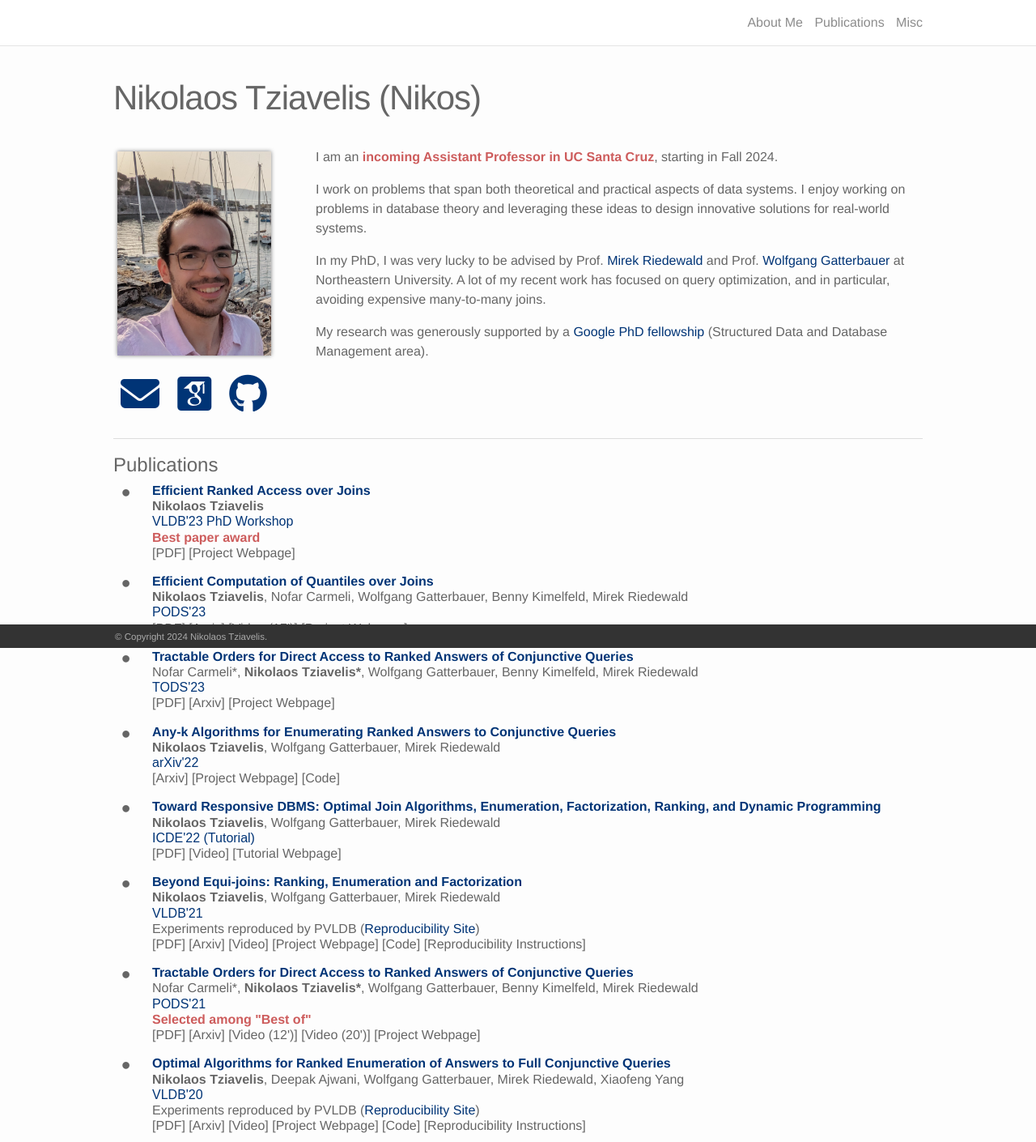
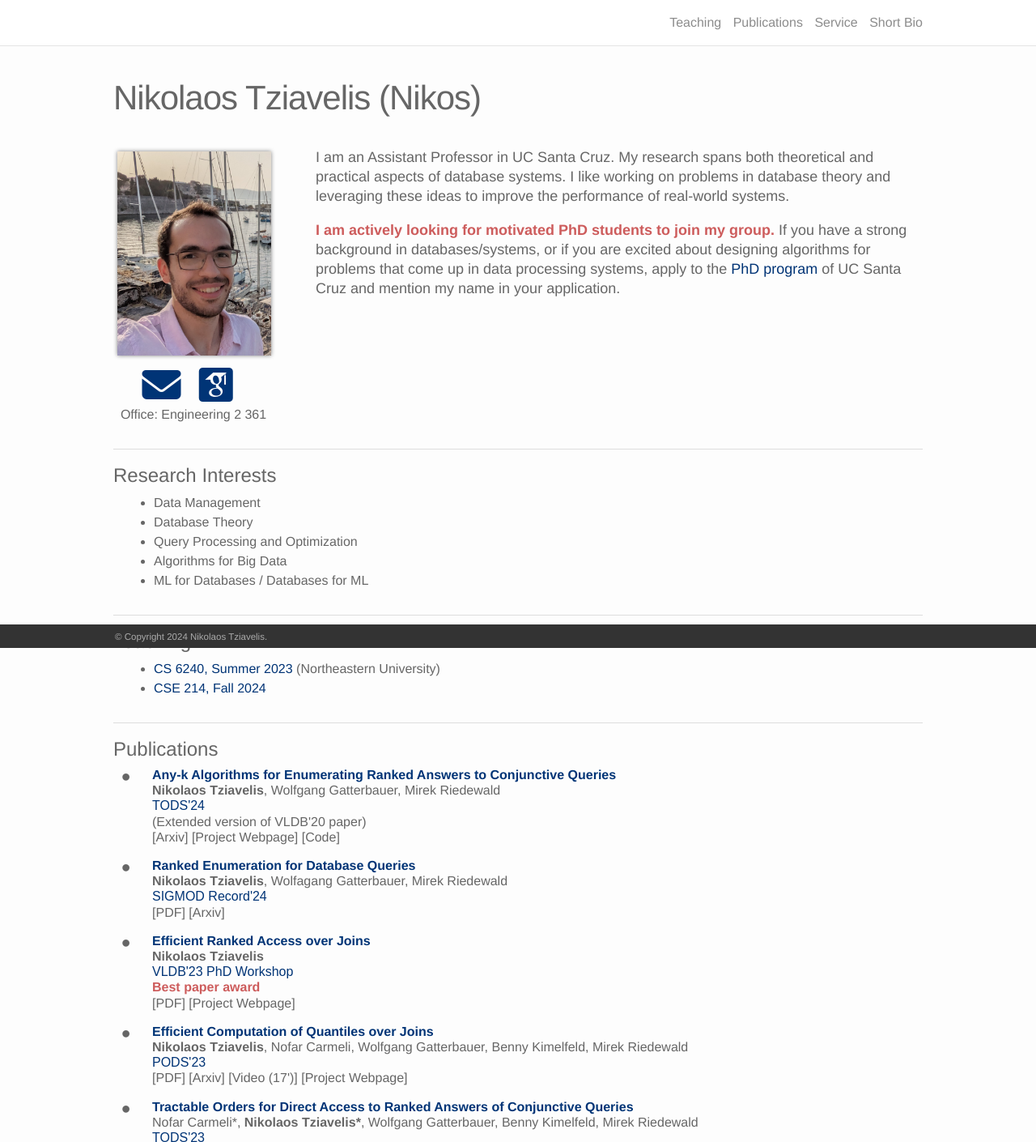
Before and after one commit to ntzia/ntzia.github.io, a plain HTML site: page index.html in a window 1280 px wide. Shown: the top 1410 px of the page at 81% size. Drawn offline with Linux system fonts and the light colour scheme; files whose address does not match are found by name.

Commit message:
assistant prof

```diff
--- a/index.html
+++ b/index.html
@@ -8,7 +8,6 @@
 
   <title>Nikolaos Tziavelis</title>
   <meta name="description" content="Personal Website of Nikolaos Tziavelis.">
-  <!-- Styling based on https://github.com/bogoli/-folio. -->
 
   <link rel="stylesheet" href="css/main.css">
   <script src="https://kit.fontawesome.com/d9d0e8a5bb.js" crossorigin="anonymous"></script>
@@ -26,11 +25,13 @@
 
       <div class="trigger">
 
-        <a class="page-link" href="#about">About Me</a>
+        <a class="page-link" href="#teaching">Teaching</a>
 
         <a class="page-link" href="#publications">Publications</a>
 
-        <a class="page-link" href="#misc">Misc</a>
+        <a class="page-link" href="#service">Service</a>
+
+        <a class="page-link" href="#bio">Short Bio</a>
 
 
 
@@ -68,24 +69,30 @@
 
   </div>
 
+  <font size="4">
+	<p>
+    I am an Assistant Professor in UC Santa Cruz.
+    My research spans both theoretical and practical aspects of database systems.
+    I like working on problems in database theory and leveraging these ideas to improve the performance of real-world systems.
+    <!-- design innovative solutions for real-world systems. -->
 
-	<p>I am an <b>incoming Assistant Professor in UC Santa Cruz</b>, starting in Fall 2024.</p>
+  </p>
 
-  <p> I work on problems that span both theoretical and practical aspects of data systems.
-    I enjoy working on problems in database theory and leveraging these ideas to design innovative solutions for real-world systems.
-    </p>
+  <p><b>I am actively looking for motivated PhD students to join my group.</b>
+    If you have a strong background in databases/systems,
+    or if you are excited about designing algorithms for problems that come up in data processing systems,
+    apply to the <a href="https://grad.soe.ucsc.edu/cse">PhD program</a> of UC Santa Cruz and mention my name in your application.</b>
 
-    <p> In my PhD, I was very lucky to be advised by Prof. <a href="http://www.ccs.neu.edu/home/mirek/">Mirek Riedewald</a> and Prof. <a href="http://gatterbauer.name/">Wolfgang Gatterbauer</a> at Northeastern University.
-    A lot of my recent work has focused on query optimization, and in particular, avoiding expensive many-to-many joins.</p>
-    My research was generously supported by a <a href="https://research.google/outreach/phd-fellowship/recipients/">Google PhD fellowship</a> (Structured Data and Database Management area).</p>
+  </p>
+</font>
 
   <!-- &nbsp;&nbsp;&nbsp;&nbsp; -->
 
 	<div class="one">
 
-		&nbsp;
+		&nbsp;&nbsp;&nbsp;&nbsp;&nbsp;&nbsp;&nbsp;
 
-          <a href="mailto:tziavelis.n@northeastern.edu">
+          <a href="mailto:ntziavel@ucsc.edu">
             <i class="fas fa-envelope ai-3x"></i>
           </a>
 
@@ -95,12 +102,16 @@
             <i class="ai ai-google-scholar-square ai-3x"></i>
           </a>
 
+    <br>
+    &nbsp; Office: Engineering 2 361
 
-		&nbsp;&nbsp;&nbsp;
+  </div>
 
-          <a href="https://github.com/ntzia" target="_blank" rel="noopener">
+		<!-- &nbsp;&nbsp;&nbsp;
+         -->
+          <!-- <a href="https://github.com/ntzia" target="_blank" rel="noopener">
             <i class="fab fa-github ai-3x"></i>
-          </a>
+          </a> -->
 
 
 
@@ -132,12 +143,96 @@
 
 
     <div class="news">
+      <!-- <div style="margin-top: -60px; position: absolute;" id="publications"></div> -->
+
+      <h2>Research Interests</h2>
 
 
+      <ul>
+        <li>Data Management</li>
+        <li>Database Theory</li>
+        <li>Query Processing and Optimization</li>
+        <li>Algorithms for Big Data</li>
+        <li>ML for Databases / Databases for ML</li>
+      </ul>
+
+
+
+      <div class="news">
+        <div style="margin-top: -60px; position: absolute;" id="teaching"></div>
+
+        <h2>Teaching</h2>
+
+
+        <ul>
+          <li><a href="https://northeastern-datalab.github.io/CS6240-2023-Summer1/">CS 6240, Summer 2023</a> (Northeastern University)</li>
+          <li><a href="https://courses.engineering.ucsc.edu/courses/cse214/">CSE 214, Fall 2024</a></li>
+        </ul>
+
+
+    <div class="news">
     <!-- Anchor above because navbar is in the way -->
     <div style="margin-top: -60px; position: absolute;" id="publications"></div>
 
     <h2>Publications</h2>
+
+
+
+
+    <div class="paper">
+      <div class="thumb">
+      </div>
+      <div class="entry">
+        <div class="title">
+          <a href="https://arxiv.org/abs/2205.05649"><strong>Any-k Algorithms for Enumerating Ranked Answers to Conjunctive Queries</strong></a>
+        </div>
+        <div class="authors">
+          <strong>Nikolaos Tziavelis</strong>, Wolfgang Gatterbauer, Mirek Riedewald
+        </div>
+        <div class="venue">
+          TODS'24 <br>
+        </div>
+        <div class="other">
+          (Extended version of VLDB'20 paper)
+         </div>
+
+        <span class="links">
+
+          [<a href="https://arxiv.org/abs/2205.05649" target="_blank">Arxiv</a>]
+
+          [<a href="https://northeastern-datalab.github.io/anyk/" target="_blank">Project Webpage</a>]
+
+          [<a href="https://github.com/northeastern-datalab/anyk-code/" target="_blank">Code</a>]
+
+        </span>
+
+      </div>
+    </div>
+
+
+
+    <div class="paper">
+      <div class="thumb">
+      </div>
+      <div class="entry">
+        <div class="title">
+          <a href="https://sigmodrecord.org/2024/10/02/ranked-enumeration-for-database-queries/"><strong>Ranked Enumeration for Database Queries</strong></a>
+        </div>
+        <div class="authors">
+          <strong>Nikolaos Tziavelis</strong>, Wolfagang Gatterbauer, Mirek Riedewald
+        </div>
+        <div class="venue">
+          SIGMOD Record'24
+        </div>
+        <span class="links">
+
+          [<a href="https://sigmodrecord.org/?smd_process_download=1&download_id=13866" target="_blank">PDF</a>]
+
+          [<a href="https://arxiv.org/abs/2409.08142/" target="_blank">Arxiv</a>]
+
+        </span>
+      </div>
+    </div>
 
 
     <div class="paper">
@@ -219,32 +314,6 @@
       </div>
 
 
-      <div class="paper">
-        <div class="thumb">
-        </div>
-        <div class="entry">
-          <div class="title">
-            <a href="https://arxiv.org/abs/2205.05649"><strong>Any-k Algorithms for Enumerating Ranked Answers to Conjunctive Queries</strong></a>
-          </div>
-          <div class="authors">
-            <strong>Nikolaos Tziavelis</strong>, Wolfgang Gatterbauer, Mirek Riedewald
-          </div>
-          <div class="venue">
-            arXiv'22 <br>
-          </div>
-
-          <span class="links">
-
-            [<a href="https://arxiv.org/abs/2205.05649" target="_blank">Arxiv</a>]
-
-            [<a href="https://northeastern-datalab.github.io/anyk/" target="_blank">Project Webpage</a>]
-
-            [<a href="https://github.com/northeastern-datalab/anyk-code/" target="_blank">Code</a>]
-
-          </span>
-
-        </div>
-      </div>
 
 
       <div class="paper">
@@ -513,21 +582,36 @@
 
   <div class="news">
     <!-- Anchor above because navbar is in the way -->
-    <div style="margin-top: -60px; position: absolute;" id="misc"></div>
+    <div style="margin-top: -60px; position: absolute;" id="service"></div>
 
-    <h2>Misc</h2>
+    <h2>Service</h2>
 
-		I have served on the Program Committee of SIGMOD'24, VLDB'23, ICDE'22, and co-organized <a href="https://northeastern-datalab.github.io/nedbday/2023/">Northeast Database Day 2023</a>.<br>
-    During Summer'23, I was the instructor of record for <a href="https://northeastern-datalab.github.io/CS6240-2023-Summer1/">CS 6240 (Large-Scale Parallel Data Processing)</a>.<br>
-    I organized the <a href="https://db.khoury.northeastern.edu/activities/">DATA Lab seminar</a> during the Fall'22 semester.
+		I have served on the Program Committee of SIGMOD (2024, 2025), VLDB (2024), PODS (2025), EDBT (2025 Demo Track), ICDE (2022),
+    and <a href="https://northeastern-datalab.github.io/nedbday/2023/">Northeast Database Day 2023</a>.<br>
 
   </div>
 
 
+  <div class="news">
+    <!-- Anchor above because navbar is in the way -->
+    <div style="margin-top: -60px; position: absolute;" id="bio"></div>
 
+    <h2>Short Bio</h2>
+
+    Nikolaos (Nikos) Tziavelis is an Assistant Professor in the CSE Department in Basking Engineering, UC Santa Cruz.
+    His research interests span both theoretical and practical aspects of data systems, leveraging ideas from database theory to design innovative solutions for real-world systems.
+    He received his Ph.D. from Northeastern University advised by Mirek Riedewald and Wolfgang Gatterbauer.
+    Before that, he received a Diploma from the National Technical University of Athens, Greece.
+    His work has been awarded with a 2022 Google PhD fellowship,
+    a PODS 2021 “Best of” recognition,
+    a 2023 VLDB PhD Workshop Best Paper Award,
+    and the 2024 Khoury Research Award from Northeastern University.
+
+  </div>
 
 
     </div>
+
 
 
   <div class="news">
```
